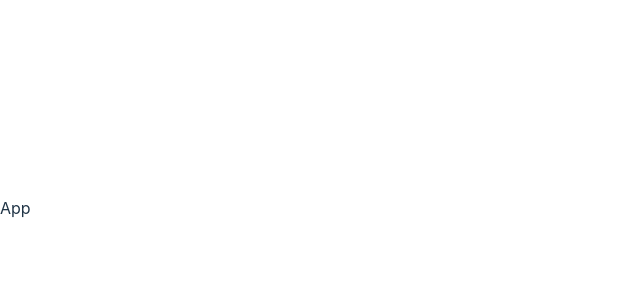
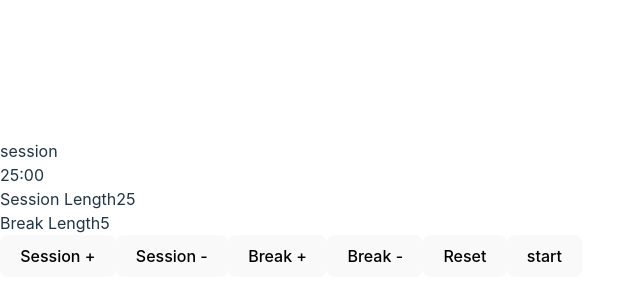
Before and after one commit to mostafa-meerzad/25-5Clock, a React (Vite) app: page / in a window 1280 px wide. Shown: the part 192-492 px from the top of the page, without its empty margins (0-640 px from the left). Built offline with nearby package versions, Linux system fonts and the light colour scheme.

Commit message:
complete the timer functionality

```diff
--- a/src/App.jsx
+++ b/src/App.jsx
@@ -1,9 +1,181 @@
-import React from 'react'
+import { useEffect, useState } from "react";
 
 const App = () => {
+  const initialBreakLength = 300;
+  const initialSessionLength = 1500;
+  const [seconds, setSeconds] = useState(0);
+  const [minutes, setMinutes] = useState(0);
+  const [breakLength, setBreakLength] = useState(initialBreakLength);
+  const [sessionLength, setSessionLength] = useState(initialSessionLength);
+  const [timer, setTimer] = useState(null);
+  const [timerIntervalId, setTimerIntervalId] = useState(null);
+  const [sessionType, setSessionType] = useState("session");
+
+  let hasStarted = timerIntervalId !== null; // check timer state
+  // const [hasStarted, setHasStarted] = useState(timerIntervalId)
+  function secondsToTime(seconds) {
+    return [Math.floor(seconds / 60), seconds % 60];
+  }
+
+  function toggleCountDown() {
+    if (hasStarted) {
+      // started mode
+      if (timerIntervalId) {
+        clearInterval(timerIntervalId);
+      }
+      setTimerIntervalId(null);
+    } else {
+      const newIntervalId = setInterval(() => {
+        setTimer(prevTime => {
+          let newTime = prevTime - 1;
+          let time = secondsToTime(newTime);
+          setMinutes(time[0]);
+          setSeconds(time[1]);
+          // console.log(`seconds ${time[1]} minutes ${time[0]} interval`);
+          return newTime;
+        });
+      }, 1000);
+      setTimerIntervalId(newIntervalId);
+      // console.log(`seconds ${time[1]} minutes ${time[0]} interval`)
+    }
+  }
+
+  const restToInitial = () => {
+    clearInterval(timerIntervalId);
+    setTimerIntervalId(null);
+    setSeconds(0);
+    setMinutes(25);
+    setBreakLength(initialBreakLength);
+    setSessionLength(initialSessionLength);
+    setTimer(1500);
+    setSessionType("session");
+    hasStarted = null;
+  };
+
+  useEffect(
+    () => {
+      if (timer === 0) {
+        if (sessionType === "session") {
+          setSessionType("break");
+          setTimer(breakLength + 1); // add one more to the breakLength to make the timer show the correct value          ;
+        } else if (sessionType === "break") {
+          setSessionType("session");
+          setTimer(sessionLength + 1); // add one more to the breakLength to make the timer show the correct value
+        }
+      }
+    },
+    [timer]
+  );
+
+  useEffect(
+    () => {
+      if (timer !== 0 && sessionType === "break") {
+        setMinutes(secondsToTime(breakLength)[0]);
+        setSeconds(secondsToTime(breakLength)[1]);
+        setTimer(breakLength);
+      } else if (timer !== 0 && sessionType === "session") {
+        setMinutes(secondsToTime(sessionLength)[0]);
+        setSeconds(secondsToTime(sessionLength)[1]);
+        setTimer(sessionLength);
+      }
+    },
+    [breakLength, sessionLength]
+  );
+
   return (
-    <div>App</div>
-  )
-}
+    <main className="timer">
+      <section className="timer__counter counter">
+        <span className="counter__label" id="timer-label">
+          {sessionType}
+        </span>
 
-export default App
+        <div className="counter__time-left" id="time-left">
+          {/* format the timer value being displayed */}
+          {minutes < 10 ? `0${minutes}` : minutes}:{seconds < 10 ? `0${seconds}` : seconds}
+        </div>
+        <div>
+          <section className="counter__section counter-section">
+            <span className="counter-section__label" id="session-label">
+              Session Length
+            </span>
+            <span className="counter-section__value" id="session-length">
+              {secondsToTime(sessionLength)[0]}
+            </span>
+          </section>
+
+          <section className="counter__section counter-section">
+            <span className="counter-section__label" id="break-label">
+              Break Length
+            </span>
+            <span id="break-length" className="counter-section__value">
+              {secondsToTime(breakLength)[0]}
+            </span>
+          </section>
+        </div>
+      </section>
+
+      <section className="timer__buttons timer-buttons">
+        <button
+          className="timer-buttons__session-increment"
+          id="session-increment"
+          onClick={() => {
+            hasStarted ||
+              (sessionLength < 3600 && setSessionLength(sessionLength + 60));
+          }}
+        >
+          Session +
+        </button>
+        <button
+          className="timer-buttons__session-decrement"
+          id="session-decrement"
+          onClick={() => {
+            console.log(sessionLength);
+            hasStarted ||
+              (sessionLength > 60 && setSessionLength(sessionLength - 60));
+          }}
+        >
+          Session -
+        </button>
+
+        <button
+          className="timer-buttons__break-increment"
+          id="break-increment"
+          onClick={() => {
+            hasStarted ||
+              (breakLength < 3600 && setBreakLength(breakLength + 60));
+          }}
+        >
+          Break +
+        </button>
+        <button
+          className="timer-buttons__break-decrement"
+          id="break-decrement"
+          onClick={() => {
+            hasStarted ||
+              (breakLength > 60 && setBreakLength(breakLength - 60));
+          }}
+        >
+          Break -
+        </button>
+        {/* </section> */}
+
+        <button
+          className="timer-buttons__reset"
+          id="reset"
+          onClick={restToInitial}
+        >
+          Reset
+        </button>
+        <button
+          className="timer-buttons__start-stop"
+          id="start_stop"
+          onClick={toggleCountDown}
+        >
+          {hasStarted ? "stop" : "start"}
+        </button>
+      </section>
+    </main>
+  );
+};
+
+export default App;
```
